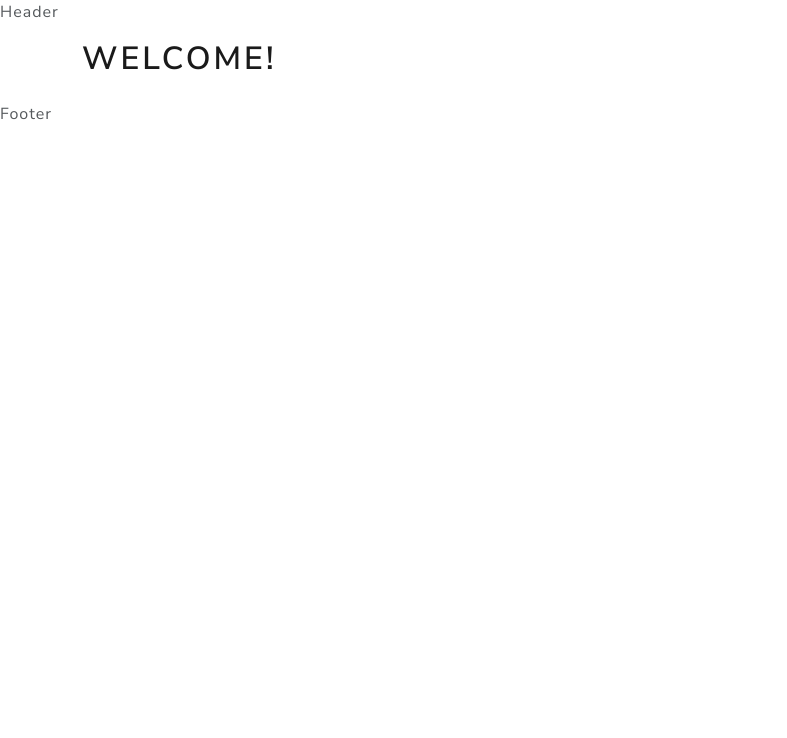
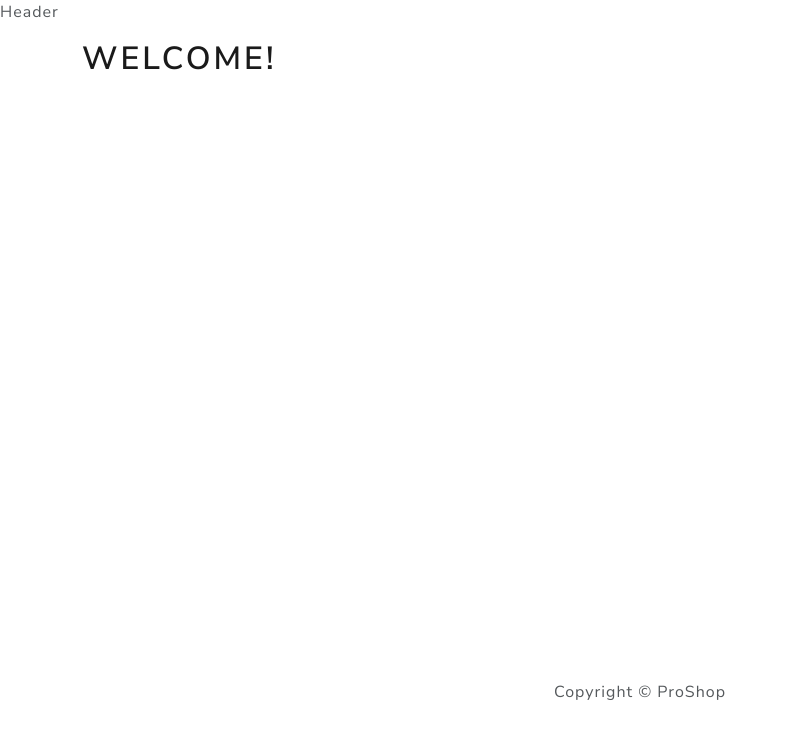
Before and after one commit to nprasad2077/ecommerce, a React (Vite) app: page / in a window 1280 px wide. Shown: the top 738 px of the page, without its empty margins (0-787 px from the left). Built offline with nearby package versions, Linux system fonts and the light colour scheme.

Commit message:
footer at bottom + copyright

```diff
--- a/src/components/Footer/Footer.jsx
+++ b/src/components/Footer/Footer.jsx
@@ -1,12 +1,16 @@
 import React from 'react'
+import { Container, Row, Col } from 'react-bootstrap'
 
 const Footer = () => {
   return (
-    <div>
         <footer>
-            Footer
+            <Container>
+              <Row>
+                <Col className='text-center py-3'>Copyright &copy; ProShop</Col>
+
+              </Row>
+            </Container>
         </footer>
-    </div>
   )
 }
 
--- /dev/null
+++ b/src/index.css
@@ -0,0 +1,3 @@
+main {
+    min-height: 80vh;
+}
--- a/src/main.jsx
+++ b/src/main.jsx
@@ -2,6 +2,7 @@
 import ReactDOM from 'react-dom/client'
 import App from './App'
 import './bootstrap.min.css'
+import './index.css'
 
 ReactDOM.createRoot(document.getElementById('root')).render(
   <React.StrictMode>
```
